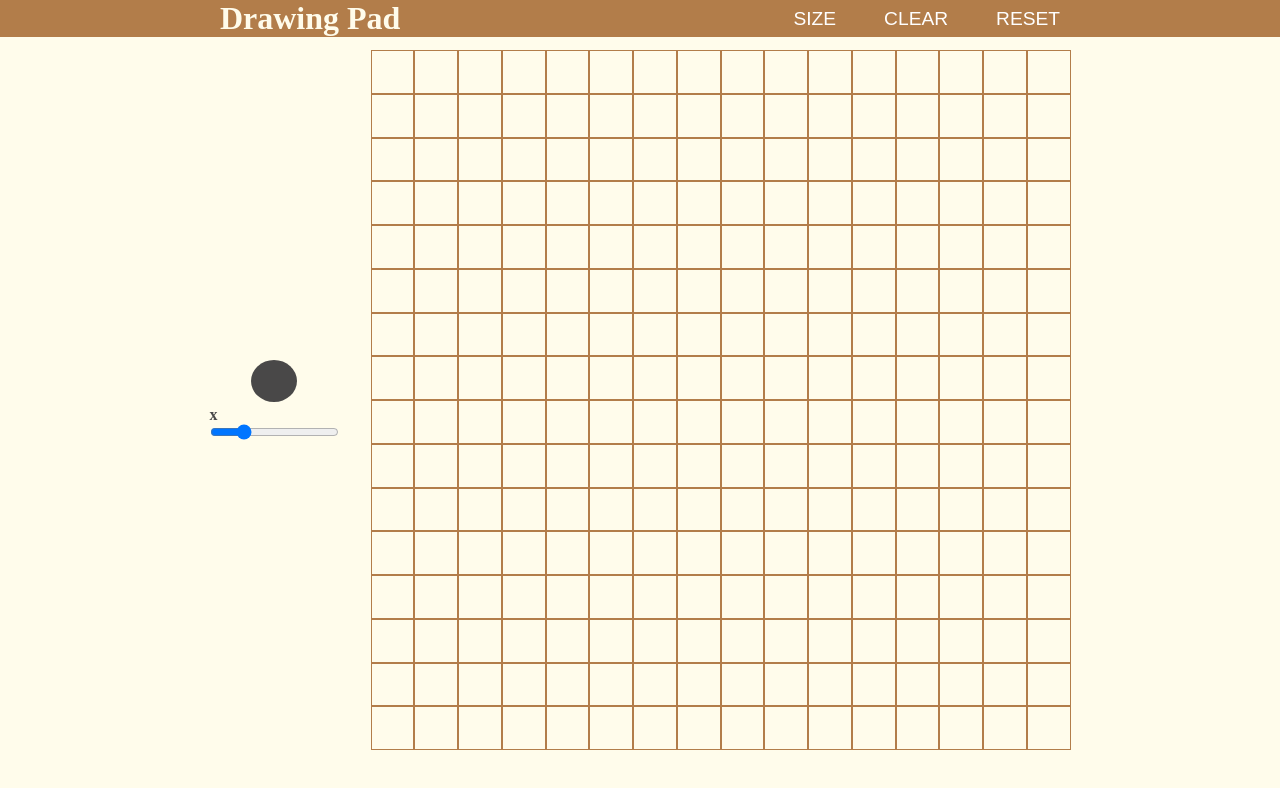
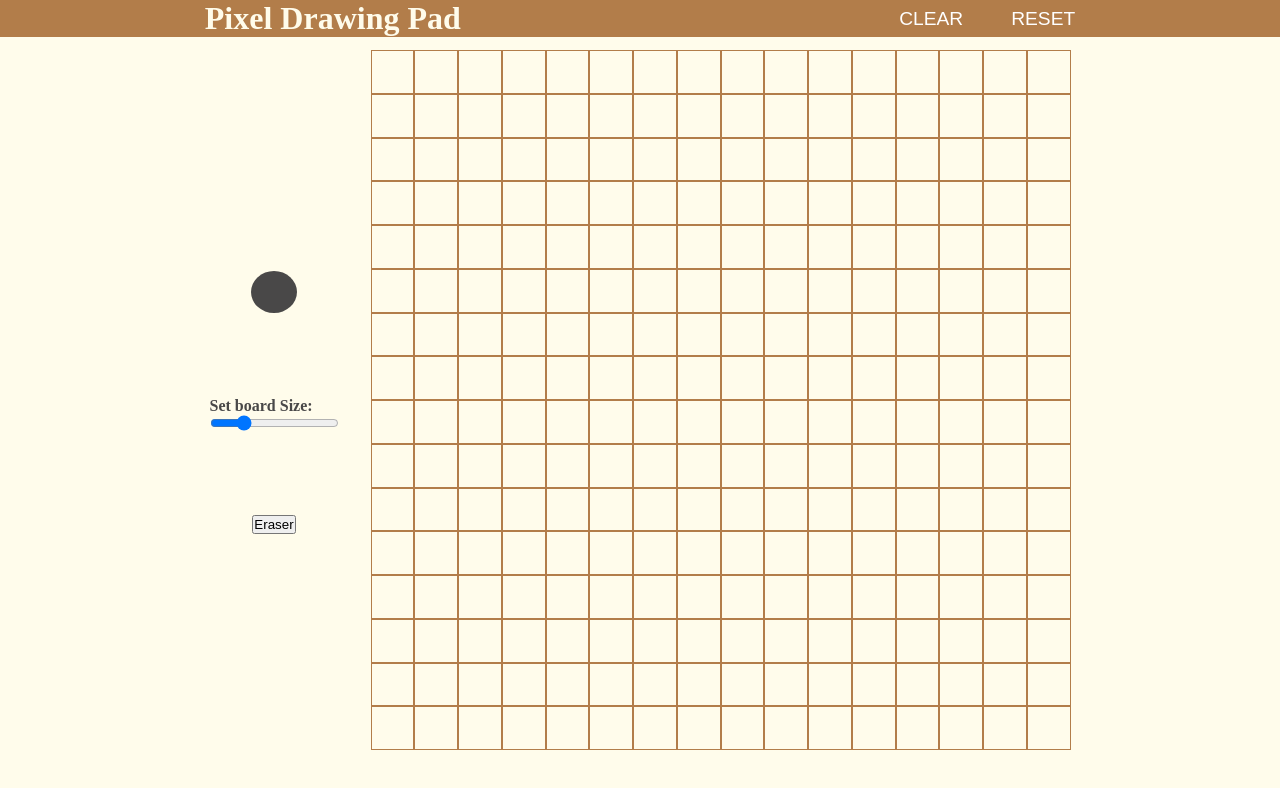
Before and after one commit to ADotBit/sketchPad, a plain HTML site: page index.html in a window 1280 px wide. Drawn offline with Linux system fonts and the light colour scheme.

Commit message:
clean code, add eraser btn (not working)

```diff
--- a/index.html
+++ b/index.html
@@ -13,11 +13,10 @@
 </head>
 <body>
   <header>
-    <h1 class="logo">Drawing Pad</h1>
+    <h1 class="logo">Pixel Drawing Pad</h1>
     <input type="checkbox" id="nav-toggle" class="nav-toggle">
     <nav>
       <ul>
-        <li><button class="getUser">Size</button></li>
         <li><button class="clear">Clear</button></li>
         <li><button class="reset">Reset</button></li>
       </ul>
@@ -31,9 +30,10 @@
     <section class="userChoice">
       <input id="colorPicker" type="color" value="#494848" oninput="makeColor( this )">
       <div class="size">
-        <p class="sizeValue">x</p>
+        <p class="sizeValue">Set board Size:</p>
         <input type="range" id="sizeSlider" value="16" min="1" max="64">
       </div>
+      <button>Eraser</button>
     </section>
     <section class="board">
       <div class="container"></div>
--- a/index.js
+++ b/index.js
@@ -31,21 +31,11 @@ function clearBoard(){
     })
 }
 
-
-
 function changeBoard(){
     const box = container.querySelectorAll("div")
     box.forEach(pixel => pixel.remove());
     makeBoard(slide.value)
-    /* const userButton = document.querySelector(".getUser");
-    userButton.addEventListener("click", () => {
-        let getSize = parseInt(prompt("Choose the size of the board: "));
-        resetBoard();
-        makeBoard(getSize);
-    }) */
 }
-
-slide.addEventListener("mouseup", changeBoard)
 
 // make color
 function makeColor(){
@@ -65,10 +55,9 @@ div.forEach((box) => {
 resetBtn.addEventListener("click", () => location.reload());
 // Clear the board
 clearBtn.addEventListener("click", clearBoard);
-
-
+// Set the size of board
+slide.addEventListener("mouseup", changeBoard)
 
 window.onload = () => {
     makeBoard(defaultSize);
-
 }
--- a/style.css
+++ b/style.css
@@ -147,6 +147,7 @@ main{
     align-items: center;
     color: var(--grey);
     font-weight: 900;
+    gap: 5rem;
 }
 
 #colorPicker{
@@ -166,7 +167,7 @@ main{
     border: none;
 }
 
-@media screen and (min-width: 800px){
+@media screen and (min-width: 860px){
     .nav-toggle-label{
         display: none;
 
```
